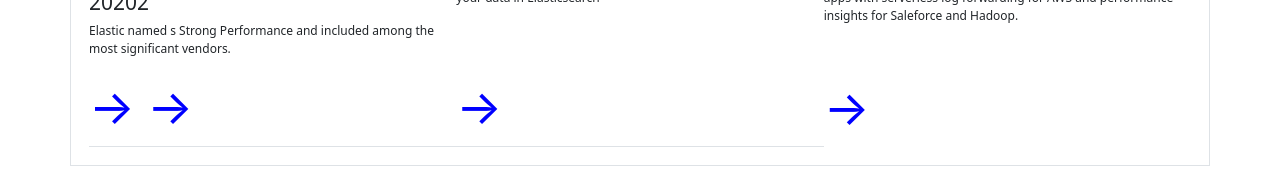
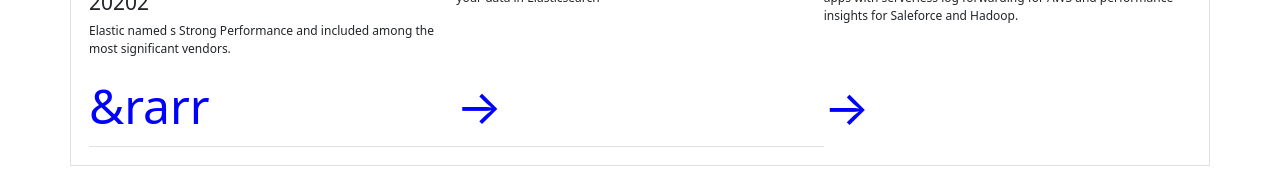
Before and after one commit to weerawit32/elastic, a React (Create React App) app: page / in a window 1280 px wide. Shown: the part 541-733 px from the top of the page. Built offline with nearby package versions, Linux system fonts and the light colour scheme.

Commit message:
Revert "Add another arr"
This reverts commit 432ca3b0004121ee08e6d512ed392e8ed1657e59.

```diff
--- a/src/section/SearchObserve.js
+++ b/src/section/SearchObserve.js
@@ -46,7 +46,7 @@ const SearchObserve = () => {
               </p>
             </div>
             <a href="/" className="arrow__link d-inline-block stretched-link ">
-              &rarr; &rarr;
+              &rarr
             </a>
           </div>
           <div
```
